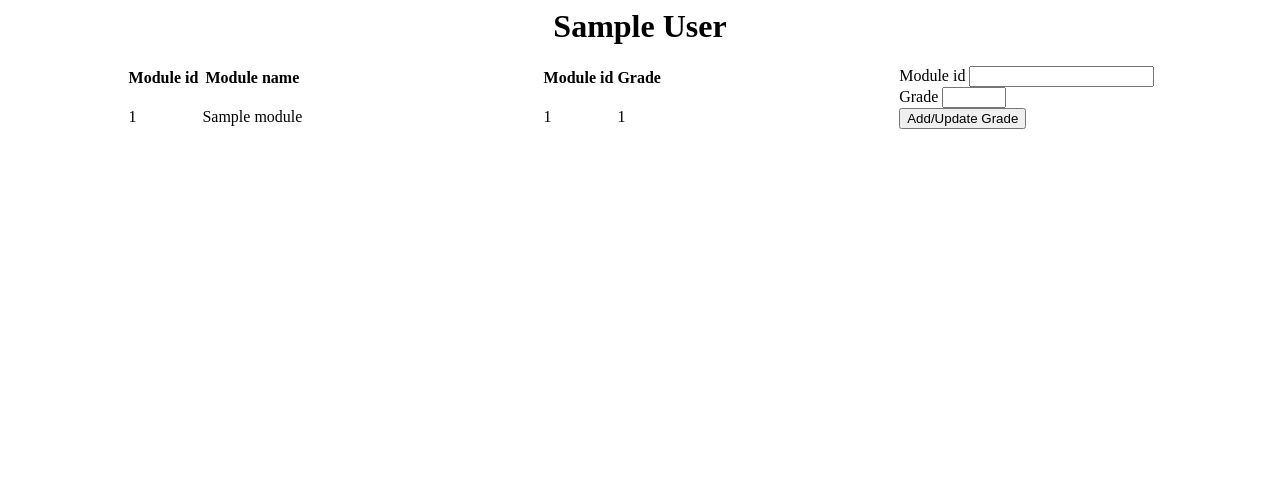
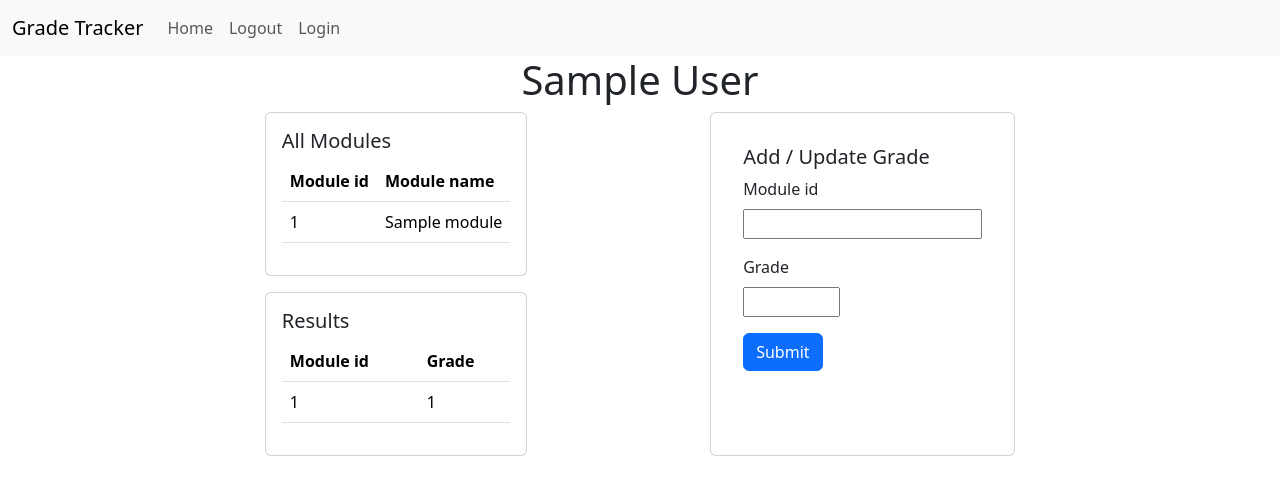
Before and after one commit to WillGrabham/Assignment, a Flask app: page /student/1 in a window 1280 px wide. Shown: the top 495 px of the page. Run offline with Flask 3, Linux system fonts and the light colour scheme; a user stored in the database is signed in; tables that the repository leaves empty hold one stand-in row (values such as "Sample post"); some libraries are stand-ins or nearby versions.

Commit message:
Add basic styling

```diff
--- a/website/routes.py
+++ b/website/routes.py
@@ -42,7 +42,7 @@ def home():
                 'module_grades': module_grades
             }
         print(student_grades)
-        return render_template("tutor_home.html", student_grades=student_grades)
+        return render_template("tutor_home.html", student_grades=student_grades, tutor_name=current_user.tutor_name)
     else:
         return render_template("index.html")
 
--- /dev/null
+++ b/website/templates/base.html
@@ -0,0 +1,42 @@
+<!DOCTYPE html>
+<html lang="en">
+<head>
+    <meta charset="UTF-8">
+    <meta name="viewport" content="width=device-width, initial-scale=1.0">
+    <link href="https://cdn.jsdelivr.net/npm/bootstrap@5.3.3/dist/css/bootstrap.min.css" rel="stylesheet"
+          integrity="sha384-QWTKZyjpPEjISv5WaRU9OFeRpok6YctnYmDr5pNlyT2bRjXh0JMhjY6hW+ALEwIH" crossorigin="anonymous">
+    <title>Grade Tracker</title>
+    <script src="https://code.jquery.com/jquery-3.2.1.slim.min.js"
+            integrity="sha384-KJ3o2DKtIkvYIK3UENzmM7KCkRr/rE9/Qpg6aAZGJwFDMVNA/GpGFF93hXpG5KkN"
+            crossorigin="anonymous"></script>
+    <script src="https://cdn.jsdelivr.net/npm/@popperjs/core@2.11.8/dist/umd/popper.min.js"
+            integrity="sha384-I7E8VVD/ismYTF4hNIPjVp/Zjvgyol6VFvRkX/vR+Vc4jQkC+hVqc2pM8ODewa9r"
+            crossorigin="anonymous"></script>
+    <script src="https://cdn.jsdelivr.net/npm/bootstrap@5.3.3/dist/js/bootstrap.min.js"
+            integrity="sha384-0pUGZvbkm6XF6gxjEnlmuGrJXVbNuzT9qBBavbLwCsOGabYfZo0T0to5eqruptLy"
+            crossorigin="anonymous"></script>
+    <script src="https://cdn.jsdelivr.net/npm/bootstrap@5.3.3/dist/js/bootstrap.bundle.min.js"
+            integrity="sha384-YvpcrYf0tY3lHB60NNkmXc5s9fDVZLESaAA55NDzOxhy9GkcIdslK1eN7N6jIeHz"
+            crossorigin="anonymous"></script>
+    <script src="https://cdn.jsdelivr.net/npm/chart.js"></script>
+</head>
+<body>
+<nav class="navbar navbar-expand-lg bg-body-tertiary">
+    <div class="container-fluid">
+        <a class="navbar-brand" href="{{ url_for('main.home') }}">Grade Tracker</a>
+        <div class="collapse navbar-collapse" id="navbarSupportedContent">
+            <ul class="navbar-nav me-auto mb-2 mb-lg-0">
+                <li class="nav-item"><a class="nav-link" href="{{ url_for('main.home') }}">Home</a></li>
+                {% if current_user.is_authenticated %}
+                <li class="nav-item"><a class="nav-link" href="{{ url_for('main.logout') }}">Logout</a></li>
+                {% endif %}
+                <li class="nav-item"><a class="nav-link" href="{{ url_for('main.tutor_login') }}">Login</a></li>
+            </ul>
+        </div>
+    </div>
+</nav>
+<div class="container-fluid">
+    {% block content %}{% endblock %}
+</div>
+</body>
+</html>
--- a/website/templates/create_student.html
+++ b/website/templates/create_student.html
@@ -1,4 +1,5 @@
-<body>
+{% extends "base.html" %}
+{% block content %}
 <h2 style="text-align: center">Create student</h2>
 <div style="display: flex; flex-flow: wrap row; justify-content: space-around">
     <table>
@@ -50,4 +51,4 @@
         </div>
     </form>
 </div>
-</body>
+{% endblock %}
--- a/website/templates/edit_student.html
+++ b/website/templates/edit_student.html
@@ -1,7 +1,12 @@
-<body>
+{% extends "base.html" %}
+{% block content %}
+<div class="container">
     <h1 style="text-align: center">{{ student_name }}</h1>
-<div style="display: flex; flex-flow: row wrap; justify-content: space-around">
-    <table>
+    <div class="d-flex flex-wrap justify-content-evenly">
+        <div>
+            <div class="card" style="padding: 1rem; margin-bottom: 1rem">
+                <h5 class="card-title">All Modules</h5>
+                <table class="table" style="max-width: 40rem">
                     <thead>
                     <tr>
                         <th>Module id</th>
@@ -15,7 +20,10 @@
                     </tr>
                     {% endfor %}
                 </table>
-    <table>
+            </div>
+            <div class="card" style="padding: 1rem">
+                <h5 class="card-title">Results</h5>
+                <table class="table" style="max-width: 20rem">
                     <thead>
                     <tr>
                         <th>Module id</th>
@@ -29,25 +37,33 @@
                     </tr>
                     {% endfor %}
                 </table>
+            </div>
+        </div>
+        <div class="card" style="padding: 2rem">
+            <h5 class="card-title">Add / Update Grade</h5>
             <form method="POST" action="{{ url_for('main.edit_student', student_id=student_id) }}">
                 {{form.hidden_tag()}}
-        <div class="input-field">
+                <div class="mb-3">
+                    <div class="form-label">
                         {{ form.module_id.label }}
+                    </div>
                     {{ form.module_id(class="validate") }}
                     {% if form.module_id.errors %}
                     <span>{{ form.module_id.errors[0] }}</span>
                     {% endif %}
                 </div>
-        <div class="input-field">
+                <div class="mb-3">
+                    <div class="form-label">
                         {{ form.grade.label }}
+                    </div>
                     {{ form.grade(class="validate") }}
                     {% if form.grade.errors %}
                     <span>{{ form.grade.errors[0] }}</span>
                     {% endif %}
                 </div>
-        <div class="input-field">
-            <button type="submit">Add/Update Grade</button>
-        </div>
+                <button class="btn btn-primary" type="submit">Submit</button>
             </form>
         </div>
-</body>
+    </div>
+</div>
+{% endblock %}
--- a/website/templates/tutor_login.html
+++ b/website/templates/tutor_login.html
@@ -1,3 +1,4 @@
+{% extends "base.html" %}
 {% block content %}
 <h2>Login</h2>
 <form method="POST" action="{{ url_for('main.tutor_login') }}">
```
Also changed, not shown: website/templates/create_course.html (+12 -7 lines), website/templates/edit_course.html (+16 -7 lines), website/templates/tutor_home.html (+6 -7 lines). Lines whose indentation alone changed are shown as unchanged.
